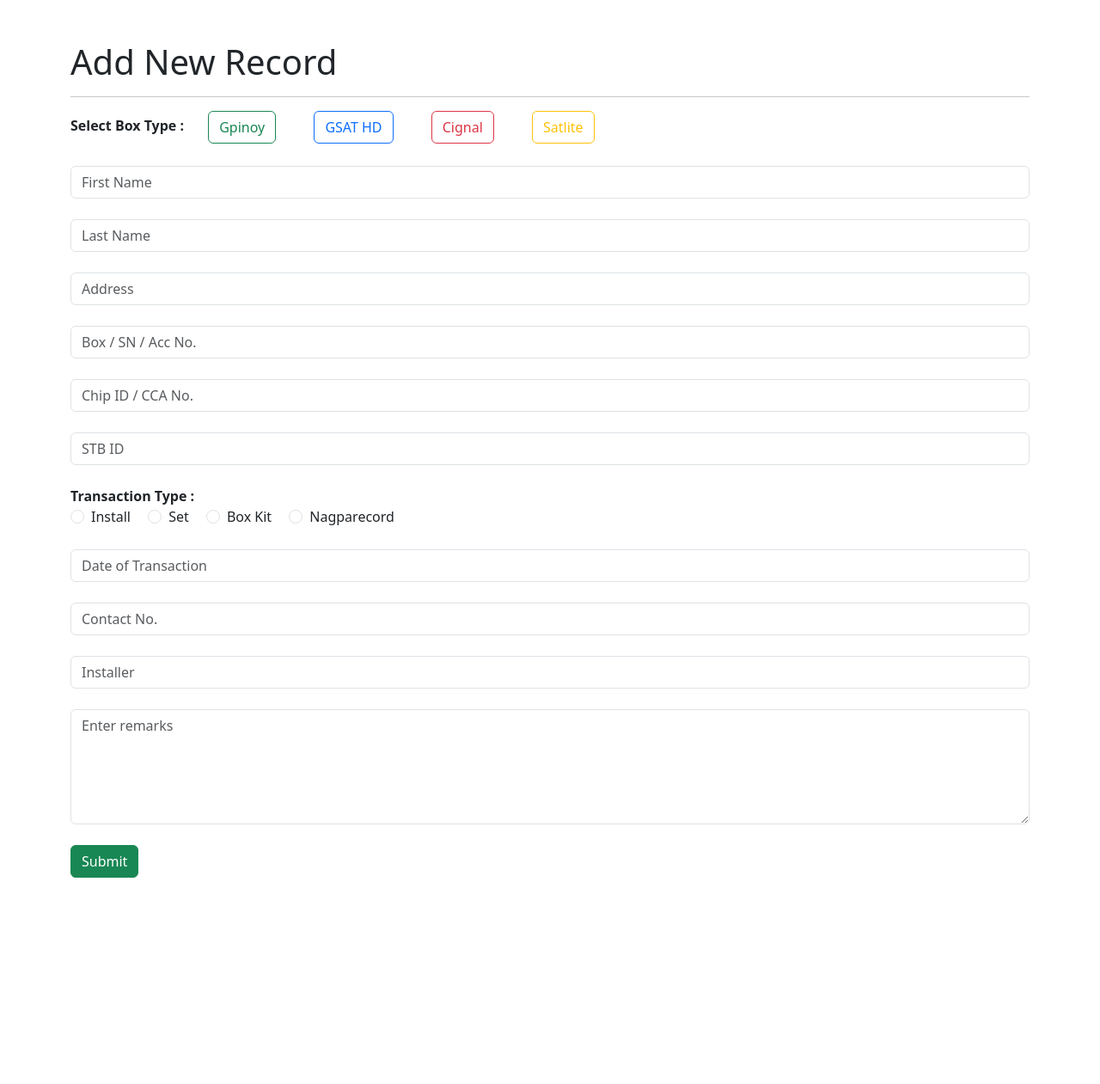
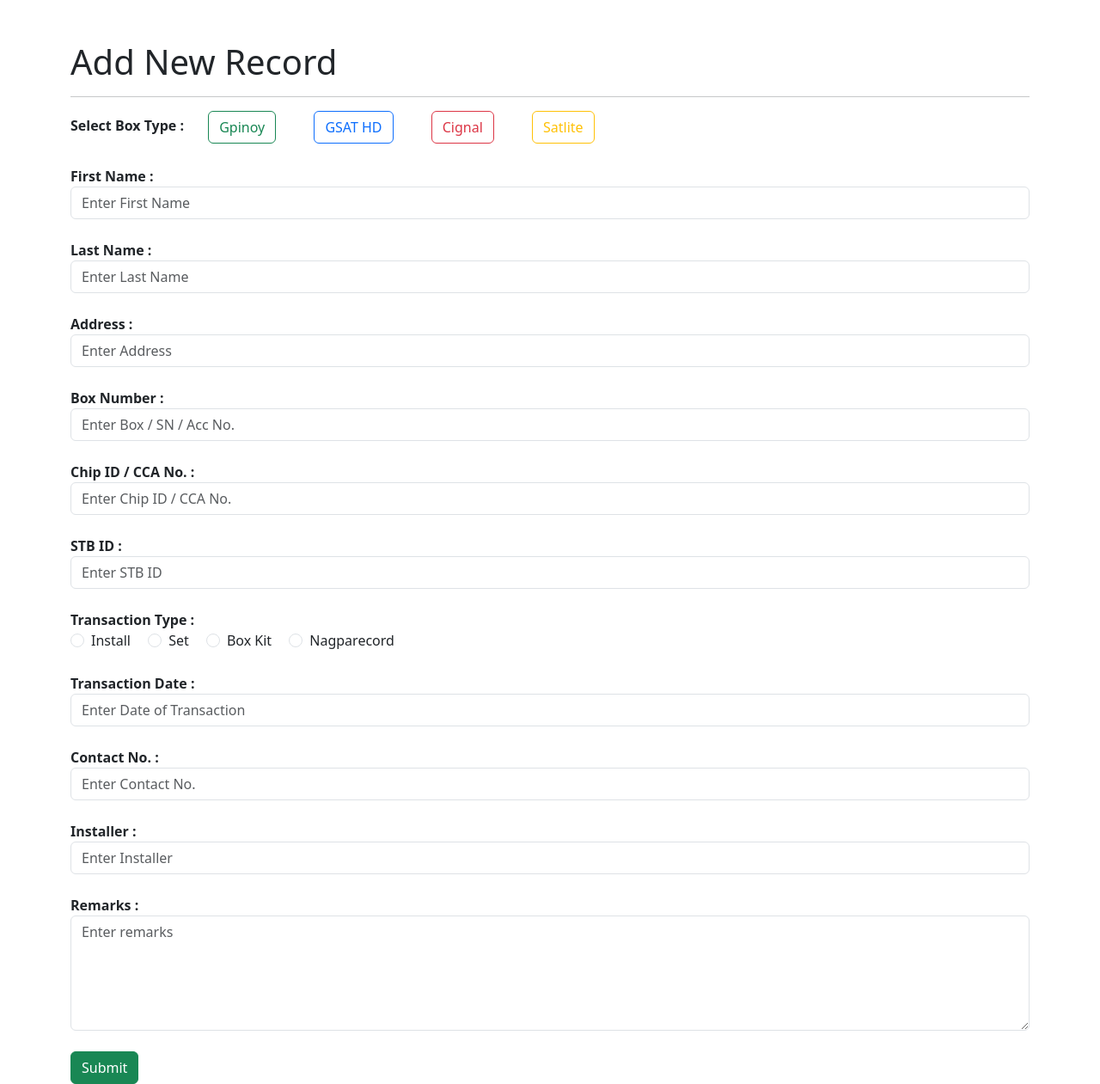
Before and after one commit to waltzacasio/posts, a CodeIgniter app: page /posts/add in a window 1280 px wide. Shown: the part 56-1317 px from the top of the page at 86% size. Before the commit the page ends 1077 px from the top, so only its background shows below. Run offline with CodeIgniter, Linux system fonts and the light colour scheme.

Commit message:
to continue working

```diff
--- a/application/controllers/Pages.php
+++ b/application/controllers/Pages.php
@@ -180,9 +180,6 @@ public function add() {
     $this->form_validation->set_rules('installer','Installer','required');
 
 
-
-
-
     if($this->form_validation->run() == FALSE){
 
         $page ="add";
@@ -191,9 +188,18 @@ public function add() {
             show_404();
         }
 
+        // Get the selected value of 'boxtype' from the submitted form data
+        $selectedBoxType = $this->input->post('boxtype');
+        if ($selectedBoxType) {
+            $this->session->set_userdata('selected_boxtype', $selectedBoxType);
+        }
+
+        $selectedBoxType = $this->session->userdata('selected_boxtype');
+
+        // Pass the selected value back to the view
+        $data['selectedBoxType'] = $selectedBoxType;
+
         $data['title'] = "Add New Record";
-
-
 
         $this->load->view('templates/header');
         $this->load->view('pages/'.$page, $data);
--- a/application/views/pages/add.php
+++ b/application/views/pages/add.php
@@ -4,37 +4,7 @@
 
     <div class="col-lg-12">
 
-                    <script>
 
-                    function toggleInput() {
-                        var inputBoxNumber = document.getElementById("boxnumber");
-                        var inputChipCCA = document.getElementById("chipcca");
-                        var inputSTB = document.getElementById("stb");
-                        var radioGpinoy = document.getElementById("gpinoy");
-                        var radioGsatHD = document.getElementById("gsathd");
-                        var radioCignal = document.getElementById("cignal");
-                        var radioSatlite = document.getElementById("satlite");
-
-                        if (radioGpinoy.checked) {
-                            inputBoxNumber.placeholder = "Serial Number (SN)";
-                            inputChipCCA.placeholder = "Chip ID";
-                            inputSTB.style.display = "none";
-                        } else if (radioGsatHD.checked) {
-                            inputBoxNumber.placeholder = "Serial Number (SN) / Access ID";
-                            inputChipCCA.placeholder = "Chip ID";
-                            inputSTB.style.display = "none";
-                        } else if (radioCignal.checked) {
-                            inputBoxNumber.placeholder = "Account No.";
-                            inputChipCCA.placeholder = "CCA No.";
-                            inputSTB.style.display = "block";
-                        } else if (radioSatlite.checked) {
-                            inputBoxNumber.placeholder = "Account No.";
-                            inputChipCCA.placeholder = "CCA No.";
-                            inputSTB.style.display = "block";
-                        }
-                    }
-
-                    </script>
 
 
 
@@ -76,39 +46,35 @@
 
         <div class="form-group">
                 <br>
-
-                <input type="text" name="firstname" class="form-control"  placeholder="First Name" value="<?= set_value('firstname');?>">
+                <b>First Name :</b>
+                <input type="text" name="firstname" class="form-control"  placeholder="Enter First Name" value="<?= set_value('firstname');?>">
                 <?php echo form_error('firstname'); ?>
                 <br>
-                <input type="text" name="lastname" class="form-control"  placeholder="Last Name" value="<?= set_value('lastname');?>">
+                <b>Last Name :</b>
+                <input type="text" name="lastname" class="form-control"  placeholder="Enter Last Name" value="<?= set_value('lastname');?>">
                 <?php echo form_error('lastname'); ?>
                 <br>
-                <input type="text" name="address" class="form-control"  placeholder="Address" value="<?= set_value('address');?>">
+                <b>Address :</b>
+                <input type="text" name="address" class="form-control"  placeholder="Enter Address" value="<?= set_value('address');?>">
                 <?php echo form_error('address'); ?>
                 <br>
-                <input type="text" id="boxnumber" name="boxnumber" class="form-control"  placeholder="Box / SN / Acc No." value="<?= set_value('boxnumber');?>">
+                <b>Box Number :</b>
+                <input type="text" id="boxnumber" name="boxnumber" class="form-control"  placeholder="Enter Box / SN / Acc No." value="<?= set_value('boxnumber');?>">
                 <?php echo form_error('boxnumber'); ?>
                 <br>
-                <input type="text" id="chipcca" name="chipcca" class="form-control"  placeholder="Chip ID / CCA No." value="<?= set_value('chipcca');?>">
+                <b>Chip ID / CCA No. :</b>
+                <input type="text" id="chipcca" name="chipcca" class="form-control"  placeholder="Enter Chip ID / CCA No." value="<?= set_value('chipcca');?>">
                 <?php echo form_error('chipcca'); ?>
                 <br>
-                <input type="text" id="stb" name="stb" class="form-control"  placeholder="STB ID" value="<?= set_value('stb');?>">
-                <?php
-                    if ($_SERVER['REQUEST_METHOD'] === 'POST') {
-                        // Get the selected radio button value
-                        $selectedBoxType = $_POST['boxtype'];
-                        if (isset($_POST['boxtype'])) {
-                        // Use the selected value
-                        if ($selectedBoxType === 'cignal' || 'satlite') {
-                            echo form_error('stb');
-                        } else if ($selectedBoxType === 'gpinoy' || 'gsathd') {
-                            //
-                        }
-                        }
-                      }
-                 ?>
+                <div id="stb_label_input">
+                <b id="stb_label_add">STB ID :</b>
+                <input type="text" id="stb" name="stb" class="form-control"  placeholder="Enter STB ID" value="<?= set_value('stb');?>">
+
+                <?php if ($selectedBoxType === 'cignal' || $selectedBoxType === 'satlite') {if (form_error('stb')): ?>
+                <div id="stb_error" class="error"><?php echo form_error('stb'); ?></div>
+                 <?php endif;} ?>
                 <br>
-
+                </div>
 
                 <!-- purchase type -->
                 <b>Transaction Type :</b>
@@ -141,15 +107,19 @@
 
                 <br>
                 <br>
-                <input type="text" name="dateofpurchase" class="form-control"  placeholder="Date of Transaction" value="<?= set_value('dateofpurchase');?>">
+                <b>Transaction Date :</b>
+                <input type="text" name="dateofpurchase" class="form-control"  placeholder="Enter Date of Transaction" value="<?= set_value('dateofpurchase');?>">
                 <?php echo form_error('dateofpurchase'); ?>
                 <br>
-                <input type="text" name="contact" class="form-control"  placeholder="Contact No." value="<?= set_value('contact');?>">
+                <b>Contact No. :</b>
+                <input type="text" name="contact" class="form-control"  placeholder="Enter Contact No." value="<?= set_value('contact');?>">
                 <br>
-                <input type="text" name="installer" class="form-control"  placeholder="Installer" value="<?= set_value('installer');?>">
+                <b>Installer :</b>
+                <input type="text" name="installer" class="form-control"  placeholder="Enter Installer" value="<?= set_value('installer');?>">
                 <?php echo form_error('installer'); ?>
                 <br>
             <div class="form-group">
+                <b>Remarks :</b>
                 <textarea name="remarks" id="" cols="30" rows="5" class="form-control" placeholder="Enter remarks" value="<?= set_value('remarks');?>"></textarea>
             </div>
 
@@ -163,3 +133,71 @@
 
 
 </div>
+
+                    <script>
+
+                    function toggleInput() {
+                        var inputBoxNumber = document.getElementById("boxnumber");
+                        var inputChipCCA = document.getElementById("chipcca");
+                        //var inputSTB = document.getElementById("stb");
+                        var radioGpinoy = document.getElementById("gpinoy");
+                        var radioGsatHD = document.getElementById("gsathd");
+                        var radioCignal = document.getElementById("cignal");
+                        var radioSatlite = document.getElementById("satlite");
+                        var stb_error = document.getElementById("stb_error");
+                        var stb_label_input = document.getElementById("stb_label_input");
+
+
+
+                        if (radioGpinoy.checked) {
+                            inputBoxNumber.placeholder = "Serial Number (SN)";
+                            inputChipCCA.placeholder = "Chip ID";
+                            //inputSTB.style.display = "none";
+                            stb_error.style.display = "none";
+                            stb_label_input.style.display = "none";
+                        } else if (radioGsatHD.checked) {
+                            inputBoxNumber.placeholder = "Serial Number (SN) / Access ID";
+                            inputChipCCA.placeholder = "Chip ID";
+                            //inputSTB.style.display = "none";
+                            stb_error.style.display = "none";
+                            stb_label_input.style.display = "none";
+                        } else if (radioCignal.checked) {
+                            inputBoxNumber.placeholder = "Account No.";
+                            inputChipCCA.placeholder = "CCA No.";
+                            //inputSTB.style.display = "block";
+                            //stb_label_input.style.display = "block";
+                            stb_label_input.style.display = "block";
+                        } else if (radioSatlite.checked) {
+                            inputBoxNumber.placeholder = "Account No.";
+                            inputChipCCA.placeholder = "CCA No.";
+                            //inputSTB.style.display = "block";
+                            //stb_label_input.style.display = "block";
+                            stb_label_input.style.display = "block";
+                        }
+                    }
+
+                    document.addEventListener("DOMContentLoaded", function() {
+                    // Check if there is a stored value for 'boxtype' in local storage
+                    var storedValue = localStorage.getItem("boxtype");
+                    if (storedValue) {
+                        // Retrieve the radio button element based on the stored value and set it as checked
+                        var radio = document.querySelector('input[name="boxtype"][value="' + storedValue + '"]');
+                        if (radio) {
+                        radio.checked = true;
+                        }
+                    }
+
+                    // Listen for change event on radio buttons
+                    var radios = document.querySelectorAll('input[name="boxtype"]');
+                    radios.forEach(function(radio) {
+                        radio.addEventListener("change", function() {
+                        // Store the selected value in local storage
+                        localStorage.setItem("boxtype", this.value);
+                        });
+                    });
+
+                    toggleInput();
+                    });
+
+
+                    </script>
```
